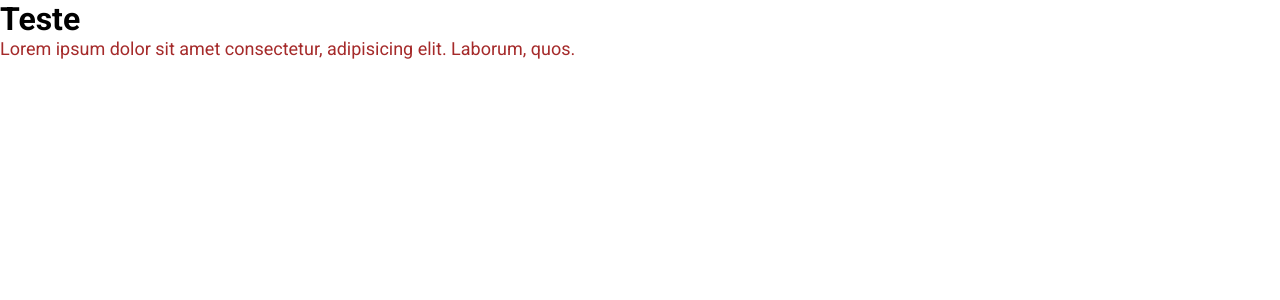
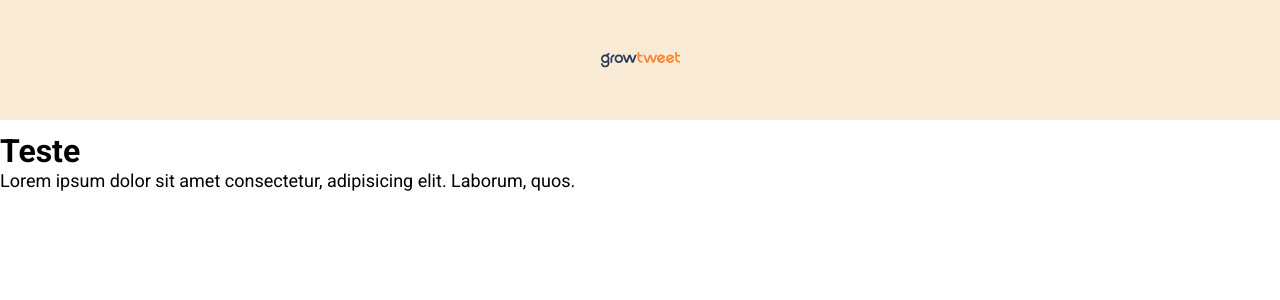
Before and after one commit to bsfonseca/growtwitter-react, a React (Vite) app: page / in a window 1280 px wide. Shown: the top 300 px of the page. Built offline with nearby package versions, Linux system fonts and the light colour scheme; a web font is replaced by a local one.

Commit message:
feat: componente header com logo da aplicação

```diff
--- a/package.json
+++ b/package.json
@@ -11,7 +11,8 @@
   },
   "dependencies": {
     "react": "^18.2.0",
-    "react-dom": "^18.2.0"
+    "react-dom": "^18.2.0",
+    "styled-components": "^6.1.8"
   },
   "devDependencies": {
     "@types/react": "^18.2.43",
--- a/src/App.tsx
+++ b/src/App.tsx
@@ -1,7 +1,10 @@
+import { Header } from "./components/Header";
+
 function App() {
     return (
         <>
             <div>
+                <Header />
                 <h1>Teste</h1>
                 <p>Lorem ipsum dolor sit amet consectetur, adipisicing elit. Laborum, quos.</p>
             </div>
--- /dev/null
+++ b/src/components/Header.tsx
@@ -0,0 +1,22 @@
+import styled from "styled-components";
+import logo from "../assets/logo_growtweet.svg";
+
+const HeaderStyled = styled.div`
+    color: red;
+    padding: 20px;
+    background-color: antiquewhite;
+    display: flex;
+    flex-direction: row;
+    justify-content: center;
+    align-items: center;
+    height: 120px;
+    margin-bottom: 12px;
+`;
+
+export function Header() {
+    return (
+        <HeaderStyled>
+            <img src={logo} alt="Logo Growtwitter" />
+        </HeaderStyled>
+    );
+}
--- a/src/index.css
+++ b/src/index.css
@@ -9,5 +9,4 @@
 p {
     font-family: "Roboto", sans-serif;
     font-size: 18px;
-    color: brown;
 }
```
Also changed, not shown: src/assets/logo_growtweet.svg (added), 1 other file (tests, documents, lock files or other folders).
